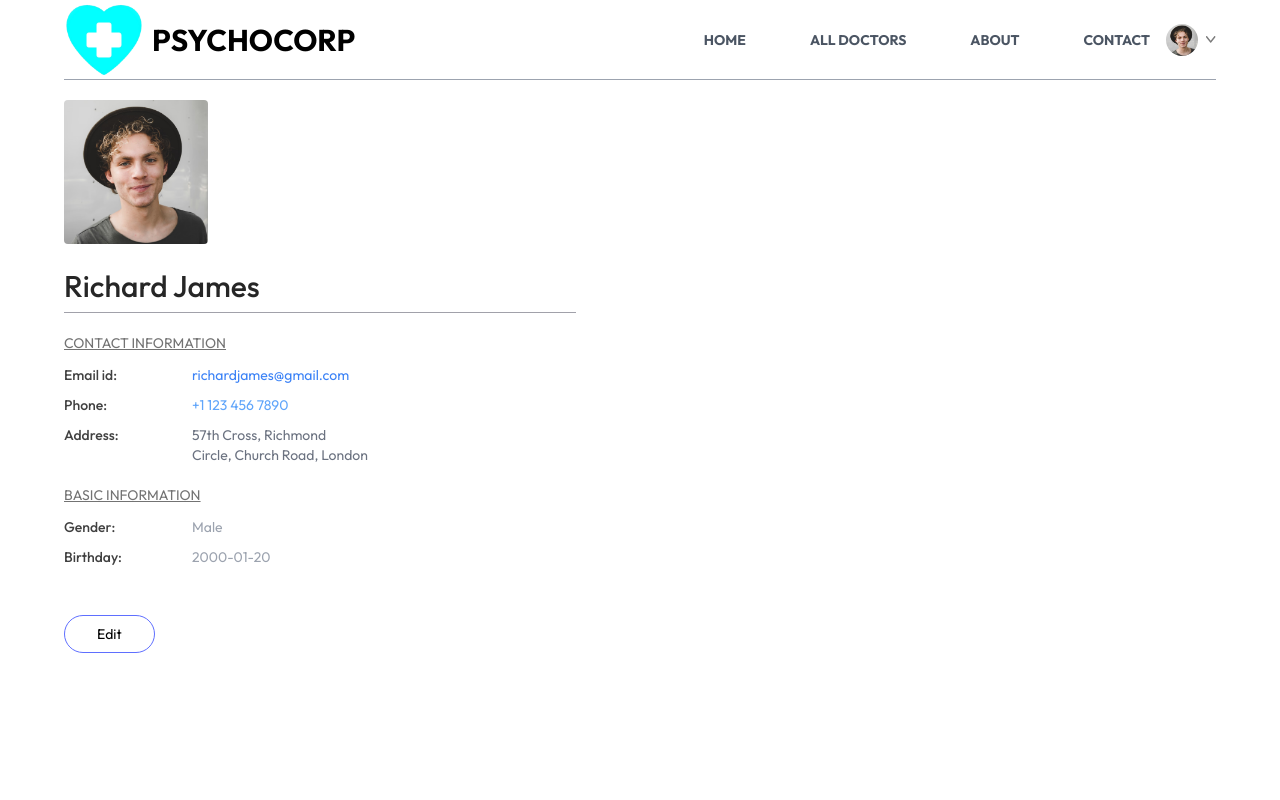
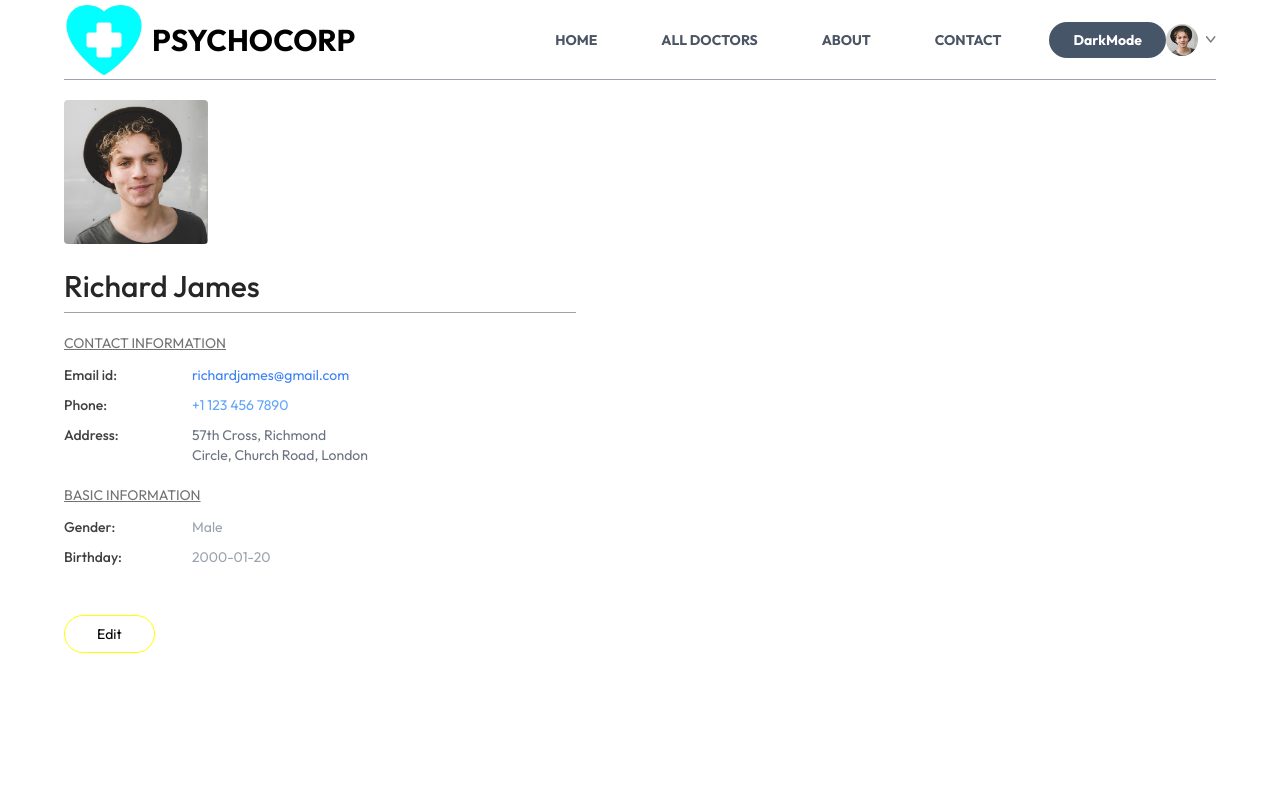
Before and after one commit to sukhdev19/PSYCHO-CORP, a React (Vite) app in the folder frontend/: page /my-profile in a window 1280 px wide. Shown: the top 800 px of the page. Built offline with nearby package versions, Linux system fonts and the light colour scheme.

Commit message:
Navbar changes are added(Dark Mode)

```diff
--- a/frontend/package.json
+++ b/frontend/package.json
@@ -27,6 +27,6 @@
     "eslint-plugin-react-refresh": "^0.4.9",
     "postcss": "^8.4.41",
     "tailwindcss": "^3.4.9",
-    "vite": "^5.4.0"
+    "vite": "^5.4.10"
   }
 }
--- a/frontend/src/components/Navbar.jsx
+++ b/frontend/src/components/Navbar.jsx
@@ -1,4 +1,4 @@
-import React, { useState } from 'react';
+import React, { useEffect, useState } from 'react';
 import { assets } from '../assets/assets';
 import { NavLink, useNavigate } from 'react-router-dom';
 import logo from '../assets/file.png'; // Import the logo image
@@ -7,6 +7,24 @@ const Navbar = () => {
   const navigate = useNavigate();
   const [showMenu, setShowMenu] = useState(false);
   const [token, setToken] = useState(true);
+
+
+
+
+//   useState[theme , setTheme] = useState("")
+//   const toggleTheme = ()=>{
+//         if(theme == "dark"){
+//           setTheme('light-theme');
+//         }else{
+//           setTheme('dark-theme');
+//         }
+//   };
+
+//   useEffect(()=> {
+//     document.body.className = theme;
+//   } , []);
+
+
 
   return (
     <div className='flex items-center justify-between text-sm py-6 mb-5 border-b border-b-gray-400 h-20 sticky top-0 z-50 bg-white'>
@@ -57,6 +75,18 @@ const Navbar = () => {
         >
           CONTACT
         </NavLink>
+
+
+        <NavLink
+
+        >
+          <button className="text-white bg-slate-600  hover:text-[#38dbdb]  px-6 py-2 rounded-3xl" onClick = {()=>toggleTheme()} >
+          DarkMode
+          </button>
+        </NavLink>
+
+
+
       </ul>
 
       <div className='flex items-center gap-4'>
--- /dev/null
+++ b/frontend/src/darkMode.jsx
@@ -0,0 +1 @@
+import React from "react";
--- a/frontend/tailwind.config.js
+++ b/frontend/tailwind.config.js
@@ -10,7 +10,7 @@ export default {
         'auto':'repeat(auto-fill, minmax(200px, 1fr))'
       },
       colors:{
-        'primary':'#5F6FFF'
+        'primary':'#ffff00'
       }
     },
   },
```
Also changed, not shown: frontend/src/index.css (line endings or trailing spaces), 2 other files (tests, documents, lock files or other folders).
